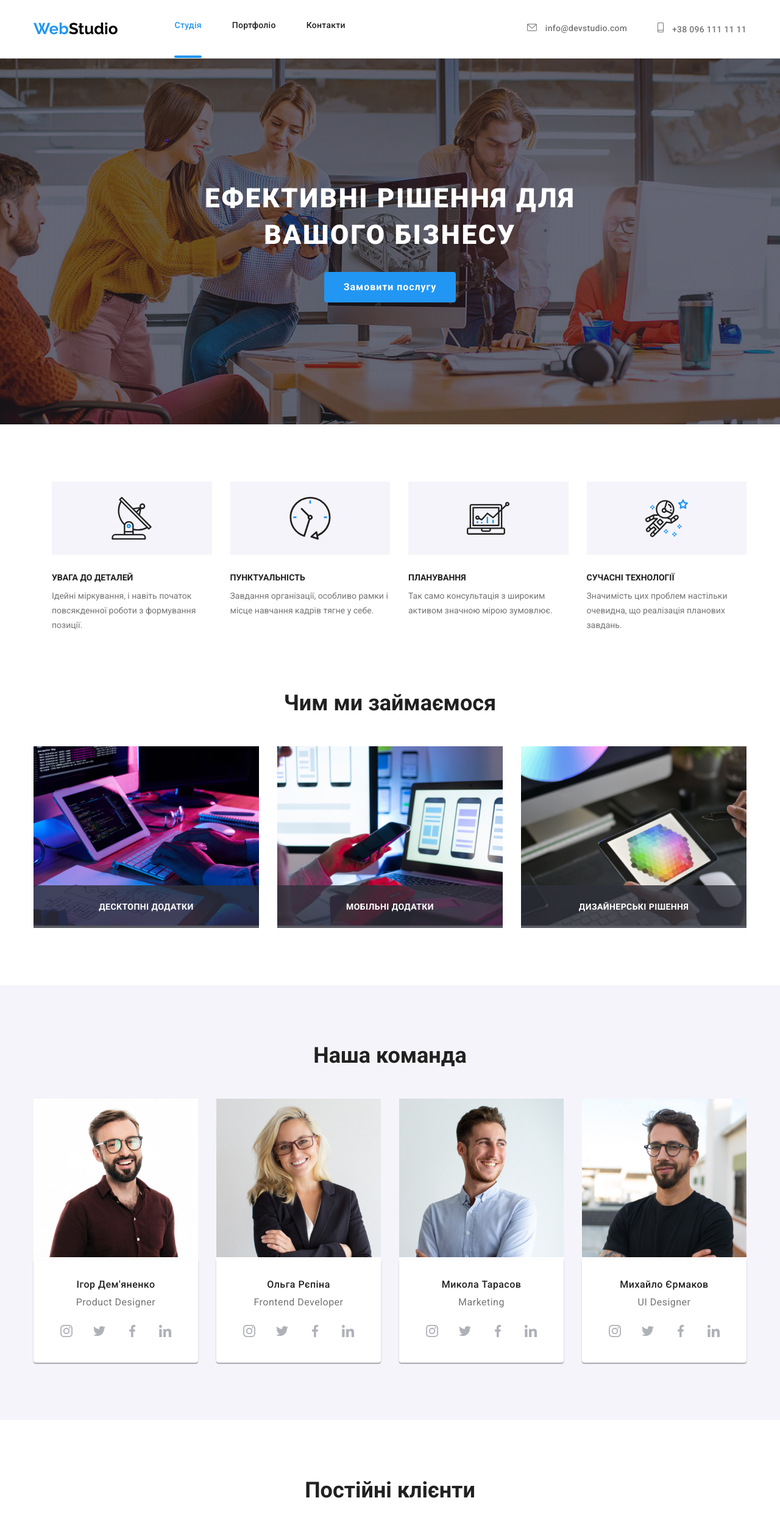
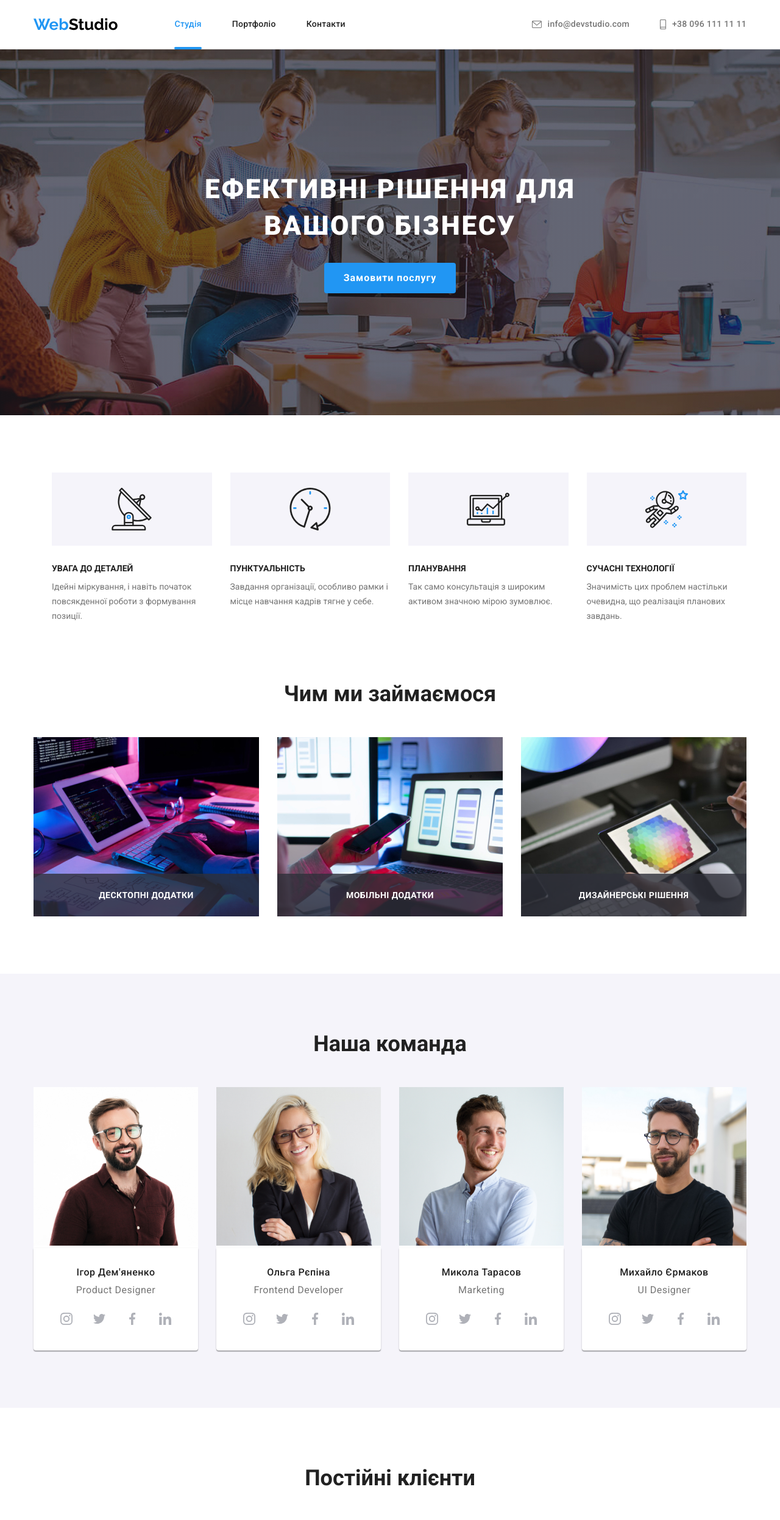
Before and after one commit to Svit8Lana/goit-markup-hw-005, a plain HTML site: page index.html in a window 1280 px wide. Shown: the top 2493 px of the page at 61% size. Drawn offline with nearby package versions, Linux system fonts and the light colour scheme.

Commit message:
правки

```diff
--- a/css/styles.css
+++ b/css/styles.css
@@ -56,9 +56,9 @@ align-items: center;
 
 .header-nav {
     display: flex;
-    margin-right: auto;
+    /* margin-right: auto;
     padding-top: 32px;
-    padding-bottom: 32px;
+    padding-bottom: 32px;  */
 }
 
 .webstudio-top {
@@ -70,6 +70,7 @@ align-items: center;
 .site-nav  {
     display: flex;
     gap: 50px;
+
 }
 
 .webstudio-top {
@@ -104,15 +105,32 @@ ul {    list-style: none;}
         transition: color 250ms cubic-bezier(0.4, 0, 0.2, 1);
 }
 
+
+
 .site-nav, .link {
 transition-property: color;
     transition-duration: 250ms;
     transition-timing-function: cubic-bezier(0.4, 0, 0.2, 1);
+
+margin-left: auto;
+align-items: center;
+justify-content: center;
+
 }
+
+.site-nav .link  {
+
+    display: flex;
+
+padding-top: 32px;
+    padding-bottom: 32px;
+}
+
 
 .site-nav, .link:hover,
 .site-nav, .link:focus {
     color: var(--accent-color-web);
+
 }
 
 .email,
@@ -127,7 +145,10 @@ transition-property: color;
     content: "";
     display: inline-block;
     position: absolute;
-    bottom: -46px;
+    /* bottom: -46px; */
+bottom: -1px;
+
+
     left: 0;
     width: 100%;
     height: 4px;
@@ -196,7 +217,7 @@ font-weight: 900;
 
 
 /* button */
-button {
+/* .button1 {
     font-family: Roboto, sans-serif;
     color: var(--accent-color-title);
     background-color: var(--accent-color-web);
@@ -211,7 +232,7 @@ button {
  transition-property: color, background-color;
 transition-duration: 250ms;
 transition-timing-function: cubic-bezier(0.4, 0, 0.2, 1);
-    }
+    } */
 
 /* Modal window */
 
@@ -230,7 +251,16 @@ z-index: 1000;
 .backdrop.is-hidden {
 opacity: 0;
 pointer-events: none;
-visibility: hidden;
+
+
+/* visibility: hidden;
+
+
+transition-property: opacity;
+    transition-duration: 5250ms;
+    transition-timing-function: cubic-bezier(0.4, 0, 0.2, 1); */
+
+
 
 }
 
@@ -245,9 +275,9 @@ visibility: hidden;
         background-color: var(--accent-color-title);
         border-radius: 4px;
         box-shadow: 0px 1px 3px rgba(0, 0, 0, 0.12), 0px 1px 1px rgba(0, 0, 0, 0.14), 0px 2px 1px rgba(0, 0, 0, 0.2);
-
-transition-property: color, background-color;
-    transition-duration: 250ms;
+/* transition-property: color, background-color; */
+transition-property: color;
+    transition-duration: 2250ms;
     transition-timing-function: cubic-bezier(0.4, 0, 0.2, 1);
     }
 
@@ -265,10 +295,34 @@ justify-content: center;
     border-radius: 50%;
     cursor: pointer;
     background-color: var(--accent-color-title);
+
+
+
+
+
+
+
 }
 
 
  .click {
+
+font-family: Roboto, sans-serif;
+    color: var(--accent-color-title);
+    background-color: var(--accent-color-web);
+    font-weight: 700;
+    font-size: 16px;
+    line-height: 1.88;
+    letter-spacing: 0.06em;
+    cursor: pointer;
+    box-sizing: border-box;
+    border: var(--accent-color-web);
+
+
+
+
+
+
         border-radius: 4px;
         padding: 10px 32px;
 
@@ -327,9 +381,12 @@ justify-content: center;
         justify-content: center;
 }
 
-.robota {
-    display: block;
-}
+/* .robota {    display: block;} */
+
+
+.robota img {    display: block;}
+
+
 
 .robota-thumb {
     position: relative;
@@ -536,13 +593,16 @@ transition-property: fill;
 .customers-link {
     display: flex;
     fill: var(--accent-color-icon);
+    transition: border-color 250ms cubic-bezier(0.4, 0, 0.2, 1), fill 250ms cubic-bezier(0.4, 0, 0.2, 1);
 }
 
 .customers-link:hover,
 .customers-link:focus {
     fill: var(--accent-color-hover-icon);
-    border: 1px solid var(--accent-color-hover-icon);
-transition: fill, border 250ms cubic-bezier(0.4, 0, 0.2, 1);
+    border-color: var(--accent-color-hover-icon);
+
+    /* border: 1px solid var(--accent-color-hover-icon); */
+/* transition:  border 2250ms cubic-bezier(0.4, 0, 0.2, 1), fill 2250ms cubic-bezier(0.4, 0, 0.2, 1) ; */
 
 }
 
@@ -556,7 +616,12 @@ padding-bottom: 60px;
 .basement {
 display: flex;
     gap: 70px;
-    justify-content: left;
+    /* justify-content: left; */
+
+    align-items: baseline;
+
+
+
 }
 
 .webs-top { color: var(--accent-color-title);
@@ -664,9 +729,14 @@ line-height: 1.71;
 }
 
  .but {
+          border: var(--accent-color-web);
+
+
     font-family: Roboto, sans-serif;
     color: var(--primary-text-color);
     background-color: var(--accent-color-but);
+    /* background-color: red; */
+
     font-weight: 500;
     font-size: 16px;
     line-height: 1.63;
@@ -681,9 +751,13 @@ line-height: 1.71;
  padding-left: 25px;
  padding-right: 25px;
 
-transition-property: color, background-color;
+/* transition-property: color, background-color; */
+transition: color 250ms cubic-bezier(0.4, 0, 0.2, 1), background-color 250ms cubic-bezier(0.4, 0, 0.2, 1);
 
-    }
+
+
+
+}
 
 .but:hover,
 .but:focus {
@@ -721,6 +795,7 @@ transform: translateY(100%);
 
     width: 100%;
     height: 101%;
+    /* height: 101%;  якщо 100% то синя карточка вилазить на 1 піксель і видно лінію */
 
     display: flex;
     align-items: center;
@@ -728,7 +803,7 @@ transform: translateY(100%);
 padding-left: 24px;
     padding-right: 24px;
 
-   backdrop-filter: blur (4px);
+   /* backdrop-filter: blur (4px); */
     background-color: rgba(33, 150, 243, 0.9);
 transition: transform 250ms cubic-bezier(0.4, 0, 0.2, 1);
 
--- a/index.html
+++ b/index.html
@@ -23,7 +23,7 @@
             <li> <a href="" class="contacts link" >Контакти</a> </li>
         </ul>
 </nav>
-        <ul class="site-nav">
+        <ul class="site-nav ">
             <li> <a href="mailto=info@devstudio.com"  class="email link ">
                 <svg class="link-icon" width="16px" height="12px">
                     <use href="./images/icons.svg#envelope"></use>
@@ -137,19 +137,31 @@
             target="_blank"
             rel="noopener noreferrer"
             aria-label="instagram" >
-        <svg class="socials-icon" width="20" heigth="20">
-            <use href="./images/icons.svg#instagram"> </use>
-        </svg> </a> </li>
+        <!-- <svg class="socials-icon" width="20" heigth="20">
+            <use href="./images/icons.svg#smartphone"> </use>
+        </svg> -->
+
+
+        <svg class="socials-icon" width="20px" height="20px">
+            <use href="./images/icons.svg#instagram"></use>
+        </svg>
+
+    </a> </li>
         <li class="socials-item">
             <a class="socials-link link" href="./https://twitter.com" target="_blank" rel="noopener noreferrer"
                 aria-label="twitter">
-                <svg class="socials-icon" width="20" heigth="20">
-                    <use href="./images/icons.svg#twitter"> </use>
+
+<!-- <svg class="socials-icon" width="20" heigth="20">
+    <use href="./images/icons.svg#twitter"> </use>
+</svg> -->
+
+                <svg class="socials-icon" width="20px" height="20px">
+                    <use href="./images/icons.svg#twitter"></use>
                 </svg></a></li>
         <li class="socials-item">
             <a class="socials-link link" href="./https://facebook.com" target="_blank" rel="noopener noreferrer"
                 aria-label="facebook">
-                <svg class="socials-icon" width="20" heigth="20">
+                 <svg class="socials-icon" width="20px" height="20px">
                     <use href="./images/icons.svg#facebook"> </use>
                 </svg>
             </a>
@@ -157,7 +169,7 @@
         <li class="socials-item">
             <a class="socials-link link" href="./https://linkedin.com" target="_blank" rel="noopener noreferrer"
                 aria-label="linkedin">
-                <svg class="socials-icon" width="20" heigth="20">
+                <svg class="socials-icon" width="20px" height="20px">
                     <use href="./images/icons.svg#linkedin"> </use>
                 </svg>
             </a>
@@ -171,21 +183,21 @@
         <li class="socials-item">
             <a class="socials-link link" href="./https://instagram.com" target="_blank" rel="noopener noreferrer"
                 aria-label="instagram">
-                <svg class="socials-icon" width="20" heigth="20">
+            <svg class="socials-icon" width="20px" height="20px">
                     <use href="./images/icons.svg#instagram"> </use>
                 </svg> </a>
         </li>
         <li class="socials-item">
             <a class="socials-link link" href="./https://twitter.com" target="_blank" rel="noopener noreferrer"
                 aria-label="twitter">
-                <svg class="socials-icon" width="20" heigth="20">
+                <svg class="socials-icon" width="20px" height="20px">
                     <use href="./images/icons.svg#twitter"> </use>
                 </svg></a>
         </li>
         <li class="socials-item">
             <a class="socials-link link" href="./https://facebook.com" target="_blank" rel="noopener noreferrer"
                 aria-label="facebook">
-                <svg class="socials-icon" width="20" heigth="20">
+                <svg class="socials-icon" width="20px" height="20px">
                     <use href="./images/icons.svg#facebook"> </use>
                 </svg>
             </a>
@@ -193,7 +205,7 @@
         <li class="socials-item">
             <a class="socials-link link" href="./https://linkedin.com" target="_blank" rel="noopener noreferrer"
                 aria-label="linkedin">
-                <svg class="socials-icon" width="20" heigth="20">
+                <svg class="socials-icon" width="20px" height="20px">
                     <use href="./images/icons.svg#linkedin"> </use>
                 </svg>
             </a>
@@ -205,27 +217,27 @@
             <li class="socials-item">
                 <a class="socials-link link" href="./https://instagram.com" target="_blank" rel="noopener noreferrer"
                     aria-label="instagram">
-                    <svg class="socials-icon" width="20" heigth="20">
+                    <svg class="socials-icon" width="20px" height="20px">
                         <use href="./images/icons.svg#instagram"> </use>
                     </svg> </a>
             </li>
             <li class="socials-item">
                 <a class="socials-link link" href="./https://twitter.com" target="_blank" rel="noopener noreferrer"
                     aria-label="twitter">
-                    <svg class="socials-icon" width="20" heigth="20">
+                <svg class="socials-icon" width="20px" height="20px">
                         <use href="./images/icons.svg#twitter"> </use>
                     </svg></a>
             </li>
             <li class="socials-item">
                 <a class="socials-link link" href="./https://facebook.com" target="_blank" rel="noopener noreferrer"
                     aria-label="facebook">
-                    <svg class="socials-icon" width="20" heigth="20">
+                    <svg class="socials-icon" width="20px" height="20px">
                         <use href="./images/icons.svg#facebook"> </use>
                     </svg></a> </li>
             <li class="socials-item">
                 <a class="socials-link link" href="./https://linkedin.com" target="_blank" rel="noopener noreferrer"
                     aria-label="linkedin">
-                    <svg class="socials-icon" width="20" heigth="20">
+                    <svg class="socials-icon" width="20px" height="20px">
                         <use href="./images/icons.svg#linkedin"> </use>
                     </svg></a></li>
         </ul> </div> </li>
@@ -235,25 +247,25 @@
             <li class="socials-item">
                 <a class="socials-link link" href="./https://instagram.com" target="_blank" rel="noopener noreferrer"
                     aria-label="instagram">
-                    <svg class="socials-icon" width="20" heigth="20">
+                    <svg class="socials-icon" width="20px" height="20px">
                         <use href="./images/icons.svg#instagram"> </use>
                     </svg> </a></li>
             <li class="socials-item">
                 <a class="socials-link link" href="./https://twitter.com" target="_blank" rel="noopener noreferrer"
                     aria-label="twitter">
-                    <svg class="socials-icon" width="20" heigth="20">
+                    <svg class="socials-icon" width="20px" height="20px">
                         <use href="./images/icons.svg#twitter"> </use>
                     </svg></a> </li>
             <li class="socials-item">
                 <a class="socials-link link" href="./https://facebook.com" target="_blank" rel="noopener noreferrer"
                     aria-label="facebook">
-                    <svg class="socials-icon" width="20" heigth="20">
+                <svg class="socials-icon" width="20px" height="20px">
                         <use href="./images/icons.svg#facebook"> </use>
                     </svg> </a></li>
             <li class="socials-item">
                 <a class="socials-link link" href="./https://linkedin.com" target="_blank" rel="noopener noreferrer"
                     aria-label="linkedin">
-                    <svg class="socials-icon" width="20" heigth="20">
+                    <svg class="socials-icon" width="20px" height="20px">
                         <use href="./images/icons.svg#linkedin"> </use>
                     </svg></a></li>
         </ul> </div> </li>
```
